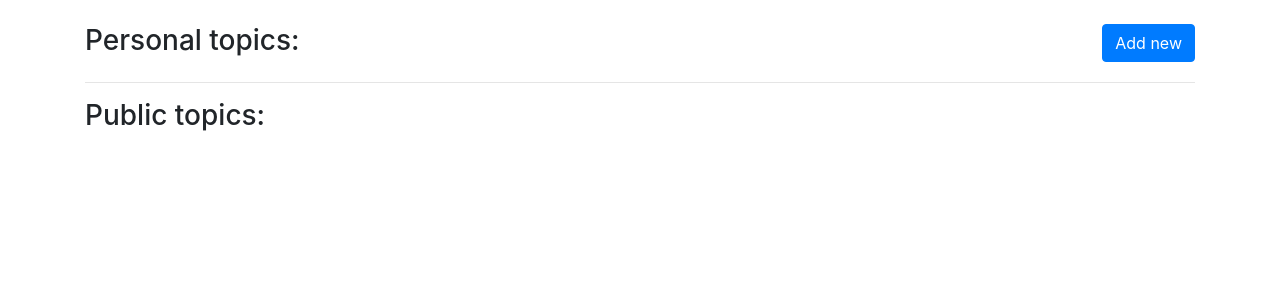
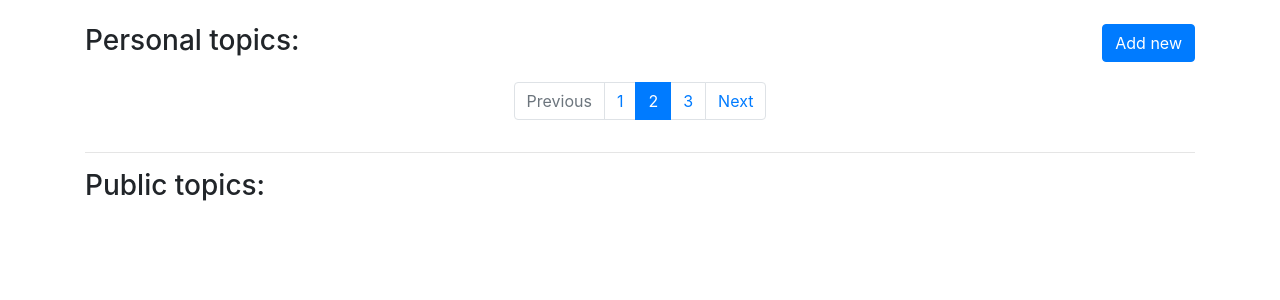
Before and after one commit to VolkovOleksandr/LearnGlish, a Flask app: page /topics in a window 1280 px wide. Shown: the part 56-356 px from the top of the page. Run offline with Flask 2, Linux system fonts and the light colour scheme; the visitor is signed in with stand-in values (Sample User, id 1); data comes from the database, SQL or seed files in the repository; data that the repository does not hold is empty.

Commit message:
Fix topic list

```diff
--- a/app.py
+++ b/app.py
@@ -51,6 +51,12 @@ def index():
     return render_template("index.html")
 
 
+@app.route("/study/<string:topic_id>")
+def stady(topic_id):
+    print(topic_id)
+    return "topicId: OK"
+
+
 @app.route("/topics")
 @login_required
 def topics():
@@ -62,6 +68,7 @@ def topics():
         (topic_identifier.c.user_id == user.id)).all()
 
     jsonTopics = topic_schema.dump(topics)
+    # TODO Pagination and each group-list should be limited by 10
     # Return data to html
     return render_template("topics.html", userTopics=jsonTopics)
 
--- a/models/topicSchema.py
+++ b/models/topicSchema.py
@@ -5,4 +5,4 @@ from models.topic import Topics
 class TopicSchema(ma.Schema):
     class Meta:
         model: Topics
-        fields = ("topic",)
+        fields = ("topic", "id")
--- a/templates/topics.html
+++ b/templates/topics.html
@@ -20,11 +20,33 @@
     </div>
   </div>
 </div>
-<div>
+<div></div>
+<div class="list-group">
   {% for topic in userTopics %}
-  <p>{{ topic.topic}}</p>
+  <a href="/study/{{topic.id}}" class="list-group-item list-group-item-action">
+    {{ topic.topic}}
+  </a>
   {% endfor %}
 </div>
+<!-- TODO Topic pagination HTML integrity-->
+<nav class="row justify-content-center mt-3" aria-label="topic_pagination">
+  <ul class="pagination">
+    <li class="page-item disabled">
+      <span class="page-link">Previous</span>
+    </li>
+    <li class="page-item"><a class="page-link" href="#">1</a></li>
+    <li class="page-item active">
+      <span class="page-link">
+        2
+        <span class="sr-only">(current)</span>
+      </span>
+    </li>
+    <li class="page-item"><a class="page-link" href="#">3</a></li>
+    <li class="page-item">
+      <a class="page-link" href="#">Next</a>
+    </li>
+  </ul>
+</nav>
 <hr />
 <h3>Public topics:</h3>
 
```
